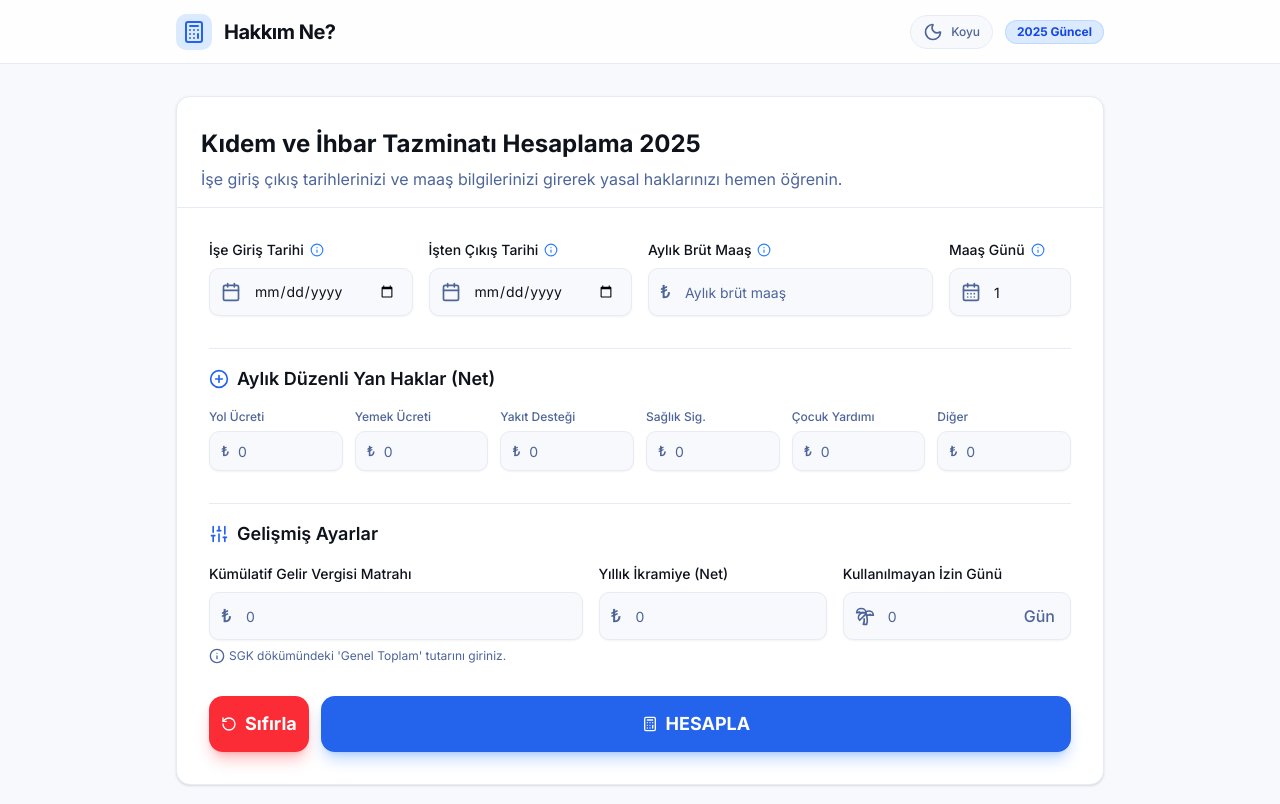
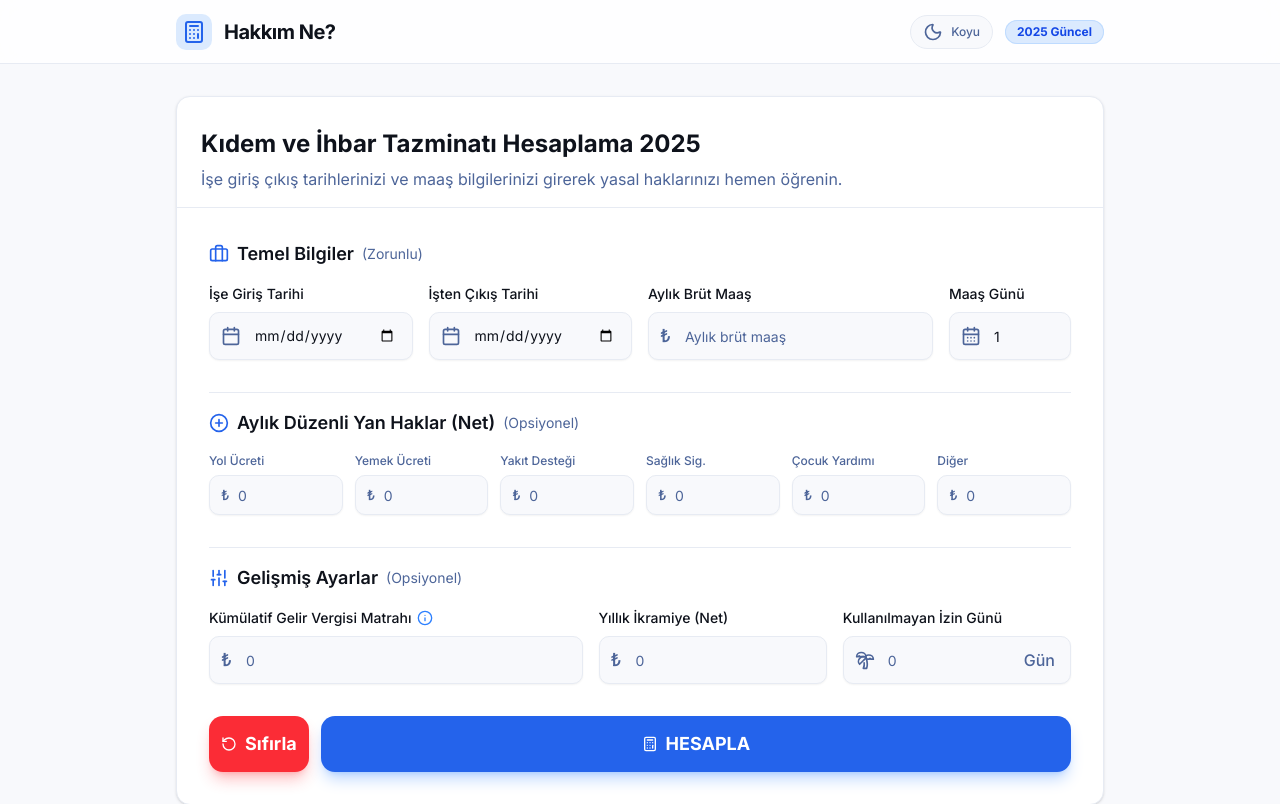
Before and after one commit to FrknKoseoglu/hakkimne, a Next.js app: page / in a window 1280 px wide. Shown: the top 804 px of the page. Built offline with nearby package versions, Linux system fonts and the light colour scheme.

Commit message:
feat: Add severance calculator component with form validation, local storage persistence, and URL sharing. [deploy]

```diff
--- a/src/components/SeveranceCalculator.tsx
+++ b/src/components/SeveranceCalculator.tsx
@@ -320,6 +320,10 @@ export function SeveranceCalculator() {
   const [dateError, setDateError] = useState<string | null>(null);
   // Reset confirmation dialog
   const [isResetDialogOpen, setIsResetDialogOpen] = useState(false);
+  // Track last calculated form values to detect changes
+  const [lastCalculatedValues, setLastCalculatedValues] = useState<FormData | null>(null);
+  // Track if form has been modified since last calculation
+  const [formModifiedSinceCalc, setFormModifiedSinceCalc] = useState(false);
 
   const handleReset = () => {
     // Reset all form values
@@ -357,6 +361,10 @@ export function SeveranceCalculator() {
 
     // Close dialog
     setIsResetDialogOpen(false);
+
+    // Clear modified flag
+    setFormModifiedSinceCalc(false);
+    setLastCalculatedValues(null);
 
     toast.success("Tüm değerler sıfırlandı!");
   };
@@ -404,7 +412,34 @@ export function SeveranceCalculator() {
       salaryDay: parseInt(data.salaryDay || "1") || 1,
       cumulativeTaxBase: parseTurkishNumber(data.cumulativeTaxBase || ""),
     });
+
+    // Store the calculated form values and reset modified flag
+    setLastCalculatedValues({ ...data });
+    setFormModifiedSinceCalc(false);
   };
+
+  // Detect form changes after calculation
+  useEffect(() => {
+    if (!lastCalculatedValues || !isHydrated) return;
+
+    const currentValues = watchAllFields;
+    const hasChanged =
+      currentValues.startDate !== lastCalculatedValues.startDate ||
+      currentValues.endDate !== lastCalculatedValues.endDate ||
+      currentValues.grossSalary !== lastCalculatedValues.grossSalary ||
+      currentValues.salaryDay !== lastCalculatedValues.salaryDay ||
+      currentValues.foodAllowance !== lastCalculatedValues.foodAllowance ||
+      currentValues.transportAllowance !== lastCalculatedValues.transportAllowance ||
+      currentValues.healthInsurance !== lastCalculatedValues.healthInsurance ||
+      currentValues.fuelAllowance !== lastCalculatedValues.fuelAllowance ||
+      currentValues.childAllowance !== lastCalculatedValues.childAllowance ||
+      currentValues.annualBonus !== lastCalculatedValues.annualBonus ||
+      currentValues.otherBenefits !== lastCalculatedValues.otherBenefits ||
+      currentValues.unusedLeaveDays !== lastCalculatedValues.unusedLeaveDays ||
+      currentValues.cumulativeTaxBase !== lastCalculatedValues.cumulativeTaxBase;
+
+    setFormModifiedSinceCalc(hasChanged);
+  }, [watchAllFields, lastCalculatedValues, isHydrated]);
 
   return (
     <div className="w-full space-y-8">
@@ -421,13 +456,17 @@ export function SeveranceCalculator() {
 
         <div className="p-6 md:p-8 space-y-8">
           <form onSubmit={handleSubmit(onSubmit)} className="space-y-8">
-            {/* Main Form Row - Single Line */}
+            {/* Temel Bilgiler Section */}
+            <div>
+              <h3 className="text-lg font-semibold text-[var(--text-main)] mb-4 flex items-center gap-2">
+                <Briefcase className="text-[var(--primary)] w-5 h-5" />
+                Temel Bilgiler <span className="text-sm font-normal text-[var(--text-muted)]">(Zorunlu)</span>
+              </h3>
               <div className="flex flex-col md:flex-row gap-4">
                 {/* İşe Giriş Tarihi - 25% */}
                 <div className="w-full md:w-[25%] space-y-2">
-                <Label htmlFor="startDate" className="text-sm font-medium text-[var(--text-main)] flex items-center gap-1.5">
+                  <Label htmlFor="startDate" className="text-sm font-medium text-[var(--text-main)]">
                     İşe Giriş Tarihi
-                  <Info className="w-3.5 h-3.5 text-blue-500" />
                   </Label>
                 <div className="relative">
                   <Calendar className="absolute left-3 top-1/2 -translate-y-1/2 text-[var(--text-muted)] w-5 h-5" />
@@ -444,9 +483,8 @@ export function SeveranceCalculator() {
 
                 {/* İşten Çıkış Tarihi - 25% */}
                 <div className="w-full md:w-[25%] space-y-2">
-                <Label htmlFor="endDate" className="text-sm font-medium text-[var(--text-main)] flex items-center gap-1.5">
+                  <Label htmlFor="endDate" className="text-sm font-medium text-[var(--text-main)]">
                     İşten Çıkış Tarihi
-                  <Info className="w-3.5 h-3.5 text-blue-500" />
                   </Label>
                 <div className="relative">
                   <Calendar className="absolute left-3 top-1/2 -translate-y-1/2 text-[var(--text-muted)] w-5 h-5" />
@@ -463,9 +501,8 @@ export function SeveranceCalculator() {
 
                 {/* Aylık Brüt Maaş - 35% */}
                 <div className="w-full md:w-[35%] space-y-2">
-                <Label htmlFor="grossSalary" className="text-sm font-medium text-[var(--text-main)] flex items-center gap-1.5">
+                  <Label htmlFor="grossSalary" className="text-sm font-medium text-[var(--text-main)]">
                     Aylık Brüt Maaş
-                  <Info className="w-3.5 h-3.5 text-blue-500" />
                   </Label>
                 <div className="relative">
                   <span className="absolute left-3 top-1/2 -translate-y-1/2 text-[var(--text-muted)] font-medium text-lg">
@@ -490,9 +527,8 @@ export function SeveranceCalculator() {
 
                 {/* Maaş Günü - 15% */}
                 <div className="w-full md:w-[15%] space-y-2">
-                <Label htmlFor="salaryDay" className="text-sm font-medium text-[var(--text-main)] flex items-center gap-1.5">
+                  <Label htmlFor="salaryDay" className="text-sm font-medium text-[var(--text-main)]">
                     Maaş Günü
-                  <Info className="w-3.5 h-3.5 text-blue-500" />
                   </Label>
                 <div className="relative">
                   <CalendarDays className="absolute left-3 top-1/2 -translate-y-1/2 text-[var(--text-muted)] w-5 h-5" />
@@ -528,6 +564,7 @@ export function SeveranceCalculator() {
                   {errors.salaryDay && <p className="text-sm text-red-500">{errors.salaryDay.message}</p>}
                 </div>
               </div>
+            </div>
 
             {showMinimumWageWarning && (
               <p className="text-sm text-amber-600 flex items-center gap-2 mt-2">
@@ -559,7 +596,7 @@ export function SeveranceCalculator() {
             <div className="pt-4 border-t border-[var(--border-light)]">
               <h3 className="text-lg font-semibold text-[var(--text-main)] mb-4 flex items-center gap-2">
                 <PlusCircle className="text-[var(--primary)] w-5 h-5" />
-                Aylık Düzenli Yan Haklar (Net)
+                Aylık Düzenli Yan Haklar (Net) <span className="text-sm font-normal text-[var(--text-muted)]">(Opsiyonel)</span>
               </h3>
               <div className="grid grid-cols-3 md:grid-cols-6 gap-3">
                 <div className="space-y-1.5">
@@ -695,13 +732,19 @@ export function SeveranceCalculator() {
             <div className="pt-4 border-t border-[var(--border-light)]">
               <h3 className="text-lg font-semibold text-[var(--text-main)] mb-4 flex items-center gap-2">
                 <Sliders className="text-[var(--primary)] w-5 h-5" />
-                Gelişmiş Ayarlar
+                Gelişmiş Ayarlar <span className="text-sm font-normal text-[var(--text-muted)]">(Opsiyonel)</span>
               </h3>
               <div className="flex flex-col md:flex-row gap-4">
                 {/* Kümülatif Gelir Vergisi Matrahı - 45% */}
                 <div className="w-full md:w-[45%] space-y-2">
-                  <Label htmlFor="cumulativeTaxBase" className="text-sm font-medium text-[var(--text-main)]">
+                  <Label htmlFor="cumulativeTaxBase" className="text-sm font-medium text-[var(--text-main)] flex items-center gap-1.5">
                     Kümülatif Gelir Vergisi Matrahı
+                    <span className="relative group">
+                      <Info className="w-4 h-4 text-blue-500 cursor-help" />
+                      <span className="absolute left-1/2 -translate-x-1/2 bottom-full mb-2 w-72 px-3 py-2 text-xs font-normal text-white bg-gray-800 rounded-lg shadow-lg opacity-0 group-hover:opacity-100 transition-opacity duration-200 pointer-events-none z-50">
+                        E-Devlet &gt; SGK Tescil ve Hizmet Dökümü &gt; Prim Gün ve Kazanç Bilgileri sayfasından {watchedEndDate ? new Date(watchedEndDate).getFullYear() : "ilgili"} yılının &quot;Genel Toplam&quot; tutarını giriniz. Opsiyoneldir, yalnızca İhbar Tazminatı hesaplamasında kullanılır.
+                      </span>
+                    </span>
                   </Label>
                   <div className="relative">
                     <span className="absolute left-3 top-1/2 -translate-y-1/2 text-[var(--text-muted)] font-medium text-lg">
@@ -721,13 +764,6 @@ export function SeveranceCalculator() {
                       )}
                     />
                   </div>
-                  <p className="text-xs text-[var(--text-muted)] flex items-center gap-1">
-                    <Info className="w-4 h-4" />
-                    {watchedEndDate
-                      ? `E-Devlet SGK dökümündeki ${new Date(watchedEndDate).getFullYear()} 'Genel Toplam' tutarını giriniz.`
-                      : "SGK dökümündeki 'Genel Toplam' tutarını giriniz."
-                    }
-                  </p>
                 </div>
 
                 {/* Yıllık İkramiye - 27.5% */}
@@ -827,12 +863,12 @@ export function SeveranceCalculator() {
       </div>
 
 
-      {result && <ResultsCard result={result} formValues={watchAllFields} />}
+      {result && <ResultsCard result={result} formValues={watchAllFields} formModifiedSinceCalc={formModifiedSinceCalc} onRecalculate={handleSubmit(onSubmit)} />}
     </div>
   );
 }
 
-function ResultsCard({ result, formValues }: { result: SeveranceResult; formValues: FormData }) {
+function ResultsCard({ result, formValues, formModifiedSinceCalc, onRecalculate }: { result: SeveranceResult; formValues: FormData; formModifiedSinceCalc: boolean; onRecalculate: () => void }) {
   // State for selected payments
   const [selectedPayments, setSelectedPayments] = useState({
     severance: true,
@@ -1004,8 +1040,27 @@ function ResultsCard({ result, formValues }: { result: SeveranceResult; formValu
 
   return (
     <div className="space-y-6">
+      {/* Form Modified Warning */}
+      {formModifiedSinceCalc && (
+        <div className="bg-amber-50 dark:bg-amber-950/30 border border-amber-200 dark:border-amber-800 rounded-xl p-4 flex items-center gap-3">
+          <AlertTriangle className="w-5 h-5 text-amber-600 dark:text-amber-500 shrink-0" />
+          <div className="flex-1">
+            <p className="text-sm font-medium text-amber-800 dark:text-amber-200">
+              Form verileri değiştirildi. Güncel sonuçları görmek için lütfen tekrar hesaplayın.
+            </p>
+          </div>
+          <Button
+            type="button"
+            onClick={onRecalculate}
+            className="h-8 px-4 bg-amber-600 hover:bg-amber-700 text-white text-sm font-medium rounded-lg cursor-pointer shrink-0"
+          >
+            Tekrar Hesapla
+          </Button>
+        </div>
+      )}
+
       {/* Hero Banner */}
-      <div className="bg-gradient-to-br from-[var(--card)] to-blue-50 dark:to-blue-950/30 border border-blue-100 dark:border-blue-900/50 rounded-xl p-6 md:p-8 relative overflow-hidden">
+      <div className="bg-gradient-to-br from-[var(--card)] to-blue-50 dark:to-blue-950/30 border border-blue-100 dark:border-blue-900/50 rounded-xl p-6 pb-16 md:p-8 md:pb-8 relative overflow-hidden">
         {/* Decorative blur circle */}
         <div className="absolute -top-10 -right-10 w-40 h-40 bg-blue-200/50 dark:bg-blue-500/20 blur-3xl rounded-full pointer-events-none" />
 
```
Lines whose indentation alone changed are shown as unchanged.
